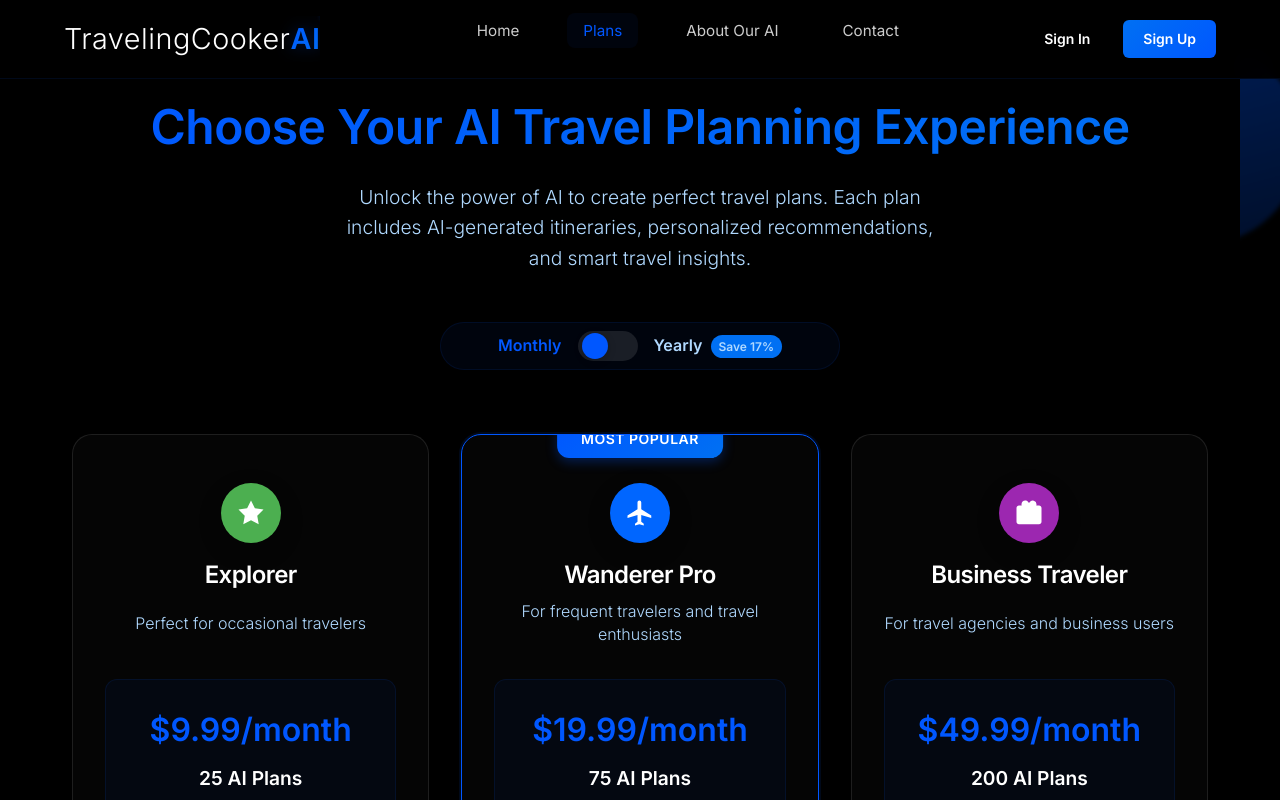
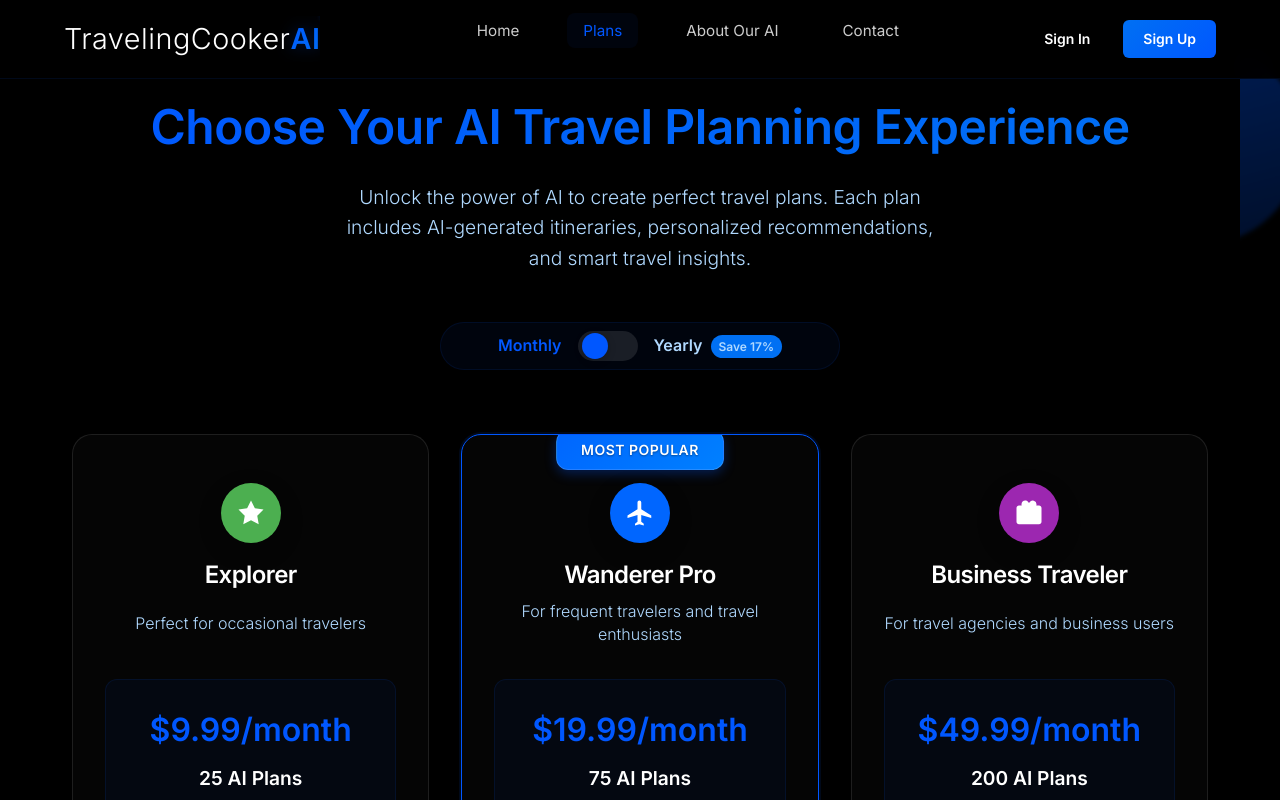
Before and after one commit to thakakhwa/TravelingCookerAI, a React (Vite) app in the folder Frontend/: page /plans in a window 1280 px wide. Shown: the top 800 px of the page. Built offline with nearby package versions, Linux system fonts and the light colour scheme.

Commit message:
fixing still

```diff
--- a/Frontend/src/pages/Plans.css
+++ b/Frontend/src/pages/Plans.css
@@ -134,7 +134,7 @@
 
 .popular-badge {
   position: absolute;
-  top: -15px;
+  top: -5px;
   left: 50%;
   transform: translateX(-50%);
   background: linear-gradient(135deg, var(--primary-color), var(--accent-color));
@@ -147,6 +147,9 @@
   letter-spacing: 0.5px;
   z-index: 1;
   box-shadow: 0 4px 12px rgba(0, 87, 255, 0.3);
+  white-space: nowrap;
+  text-shadow: 0 1px 2px rgba(0, 0, 0, 0.2);
+  border: 1px solid rgba(255, 255, 255, 0.1);
 }
 
 /* Plan Header */
@@ -599,6 +602,32 @@
   box-shadow: 0 12px 30px rgba(0, 102, 255, 0.4);
 }
 
+[data-theme="light"] .popular-badge {
+  background: linear-gradient(135deg, var(--primary-color), var(--accent-color));
+  color: white;
+  text-shadow: 0 1px 2px rgba(0, 0, 0, 0.3);
+  border: 1px solid rgba(255, 255, 255, 0.2);
+  box-shadow: 0 4px 12px rgba(0, 102, 255, 0.4);
+}
+
+/* Dark mode popular badge - explicit styling */
+[data-theme="dark"] .popular-badge,
+.popular-badge {
+  background: linear-gradient(135deg, #0066ff, #0080ff);
+  color: #ffffff;
+  text-shadow: 0 1px 2px rgba(0, 0, 0, 0.4);
+  border: 1px solid rgba(255, 255, 255, 0.15);
+}
+.popular-badge {
+  text-shadow: 0 1px 2px rgba(0, 0, 0, 0.3);
+  font-weight: 700;
+}
+
+[data-theme="light"] .popular-badge {
+  text-shadow: none;
+  font-weight: 600;
+}
+
 /* Animation */
 @keyframes fadeInUp {
   from {
```
